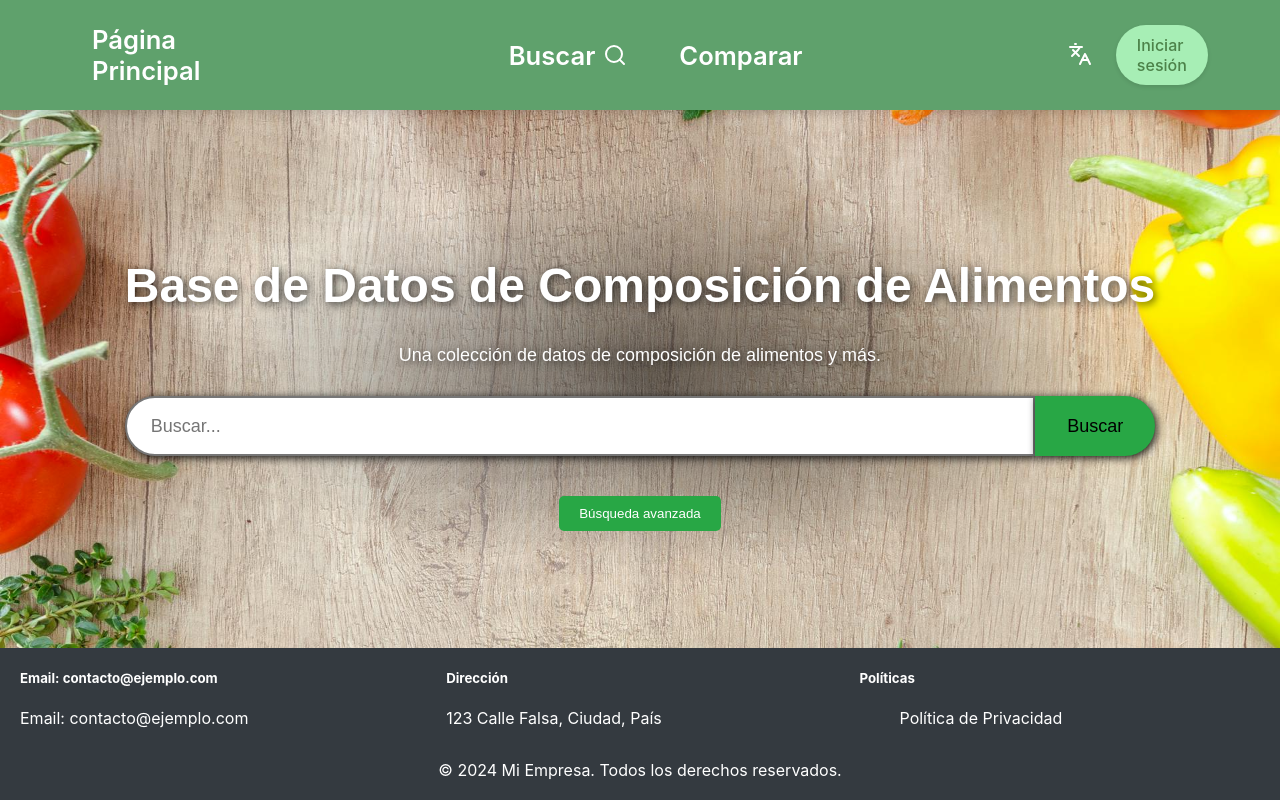
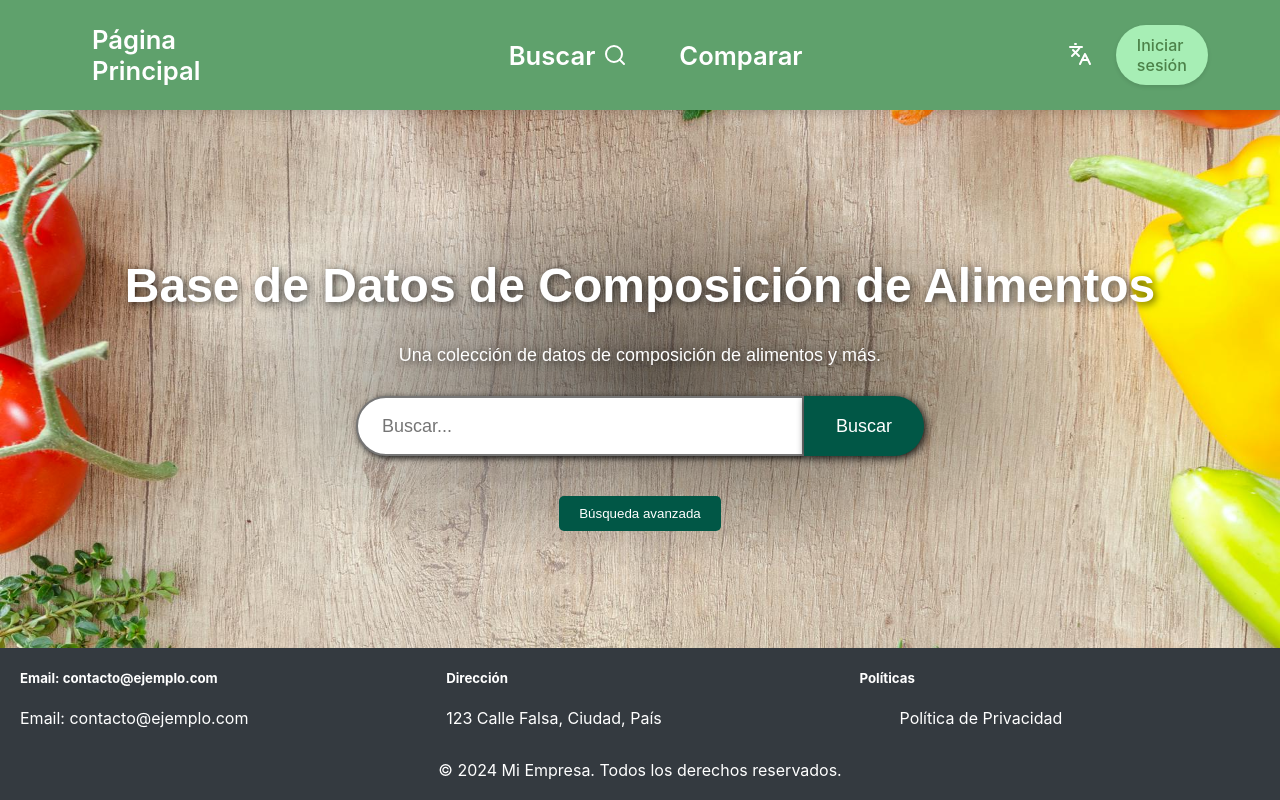
Before and after one commit to Pixoll/food-comp-db-frontend, a Next.js app: page / in a window 1280 px wide. Built offline with nearby package versions, Linux system fonts and the light colour scheme; no server answers; what @hey-api/client-fetch would draw is missing.

Commit message:
feat: add color changes from color branch

```diff
--- a/src/app/page.tsx
+++ b/src/app/page.tsx
@@ -61,7 +61,7 @@ export default function HomePage() {
                             </p>
 
                             <form onSubmit={handleSubmit} className="w-full flex flex-col items-center">
-                                <div className="flex w-full h-[60px] max-w-xl mx-auto mb-[20px]">
+                                <div className="flex w-full h-[60px] max-w-[568px] mx-auto mb-[20px]">
                                     <input
                                         type="text"
                                         placeholder={t("search.placeholder")}
@@ -77,7 +77,7 @@ export default function HomePage() {
                                           rounded-l-full
                                           focus:outline-none
                                           focus:border-green-500
-                                          shadow-[2px_2px_8px_rgba(0,0,0,0.9)]
+                                          shadow-[2px_2px_6px_rgba(0,0,0,0.9)]
                                         "
                                         aria-label="Buscar alimentos"
                                     />
@@ -87,10 +87,10 @@ export default function HomePage() {
                                           py-[12px]
                                           px-[32px]
                                           text-[18px]
-                                          text-[black]
+                                          text-[white]
                                           font-[500]
-                                          bg-[#28a745]
-                                          hover:bg-[#19732f]
+                                          bg-[#015746]
+                                          hover:bg-[#20703a]
                                           border-none
                                           cursor-pointer
                                           rounded-r-full
@@ -109,11 +109,11 @@ export default function HomePage() {
                                 py-[10px]
                                 px-[20px]
                                 text-xl
-                                bg-[#28a745]
+                                bg-[#015746]
                                 text-[white]
                                 border-none
                                 rounded-[5px]
-                                border-[#28a745]
+                                border-[#015746]
                                 cursor-pointer
                                 "
                                     onClick={() => router.push("/search")}
--- a/src/app/search/components/CheckboxFilter.tsx
+++ b/src/app/search/components/CheckboxFilter.tsx
@@ -47,9 +47,9 @@ export default function CheckboxFilter({options, selectedOptions, setSelectedOpt
 
     return (<>
             <div
-                className="flex justify-between items-center rounded-[8px] bg-[#4e9f6f] text-[white] p-[12px]
-                border-[2px] border-solid border-[#388e60] cursor-pointer transition-all duration-300 ease-in-out
-                hover:bg-[#388e60] hover:border-[#2c6b49]"
+                className="flex justify-between items-center rounded-[8px] bg-[#1d6735] text-[white] p-[12px]
+                border-[2px] border-solid border-[#015746] cursor-pointer transition-all duration-300 ease-in-out
+                hover:bg-[#20703a] hover:border-[#2c6b49]"
                 //className="selected-options-display"
                 onClick={() => setDropdownOpen(!dropdownOpen)}
             >
--- a/src/app/search/components/FilterBody.tsx
+++ b/src/app/search/components/FilterBody.tsx
@@ -297,7 +297,7 @@ export default function FilterBody({
         </div>
 
         <button onClick={resetFilters}
-                className="bg-[#1D6735FF] text-[white] p-[10px] border-none w-full rounded-[5px]">
+                className="bg-[#1d6735] text-[white] p-[10px] transition-all duration-300 ease-in-out border-none w-full rounded-[5px] hover:bg-[#388e60]">
             {t("Filter.reset")}
         </button>
     </>;
--- a/src/app/search/components/nutrient-table/FoodResultsTable.tsx
+++ b/src/app/search/components/nutrient-table/FoodResultsTable.tsx
@@ -313,7 +313,7 @@ export default function FoodResultsTable({
                     <div className="grid grid-cols-3 gap-[16px] my-[24px] w-full">
                         <button
                             className="
-                            bg-[#4CAF50]
+                            bg-[#1d6735]
                             text-[white]
                             px-[16px]
                             py-[14px]
@@ -327,7 +327,7 @@ export default function FoodResultsTable({
                             ease-in-out
                             w-full
                             shadow-[0_2px_5px_rgba(0,0,0,0.2)]
-                            hover:bg-[#45a049]
+                            hover:bg-[#20703a]
                             hover:shadow-[0_4px_8px_rgba(0,0,0,0.2)]
                             hover:-translate-y-[1px]
                             active:bg-[#3e8e41]
@@ -340,7 +340,7 @@ export default function FoodResultsTable({
                         </button>
                         <button
                             className="
-                            bg-[#4CAF50]
+                            bg-[#1d6735]
                             text-[white]
                             px-[16px]
                             py-[14px]
@@ -354,7 +354,7 @@ export default function FoodResultsTable({
                             ease-in-out
                             w-full
                             shadow-[0_2px_5px_rgba(0,0,0,0.2)]
-                            hover:bg-[#45a049]
+                            hover:bg-[#20703a]
                             hover:shadow-[0_4px_8px_rgba(0,0,0,0.2)]
                             hover:-translate-y-[1px]
                             active:bg-[#3e8e41]
@@ -432,7 +432,7 @@ export default function FoodResultsTable({
                         "
                         /*className="content-table-foods"*/>
                         <thead>
-                        <tr className="bg-[#4e9f6f] text-[white] text-left font-[700] select-none">
+                        <tr className="bg-[#1d6735] text-[#F8F8FF] text-left font-[700] select-none">
                             <th className="text-[22px] font-[500] py-[14px] px-[18px] text-left">
                                 <div
                                     className="flex flex-row items-center cursor-pointer w-[max-content]"
@@ -501,7 +501,7 @@ export default function FoodResultsTable({
                                 <td className="text-center">
                                     <button
                                         className="
-                                        bg-[#4e9f6f]
+                                        bg-[#1d6735]
                                         rounded-[30px]
                                         text-[white]
                                         cursor-pointer
@@ -515,7 +515,7 @@ export default function FoodResultsTable({
                                         text-[14px]
                                         box-shadow[0_4px_6px_rgba(0,0,0,0.3)]
                                         mb-[10px]
-                                        hover:bg-[#007f67]
+                                        hover:bg-[#388e60]
                                         hover:translate-y-[3px]
                                         "
                                         onClick={() => toFoodDetail(item.code)}
--- a/src/app/search/components/nutrient-table/index.css
+++ b/src/app/search/components/nutrient-table/index.css
@@ -6,7 +6,7 @@
     margin: 10px;
     flex-basis: 100%;
     padding: 20px;
-    background-color: rgb(214, 226, 218);
+    background-color: #d6e2da;
     border-radius: 10px;
 }
 
```
Also changed, not shown: src/app/globals.css.
